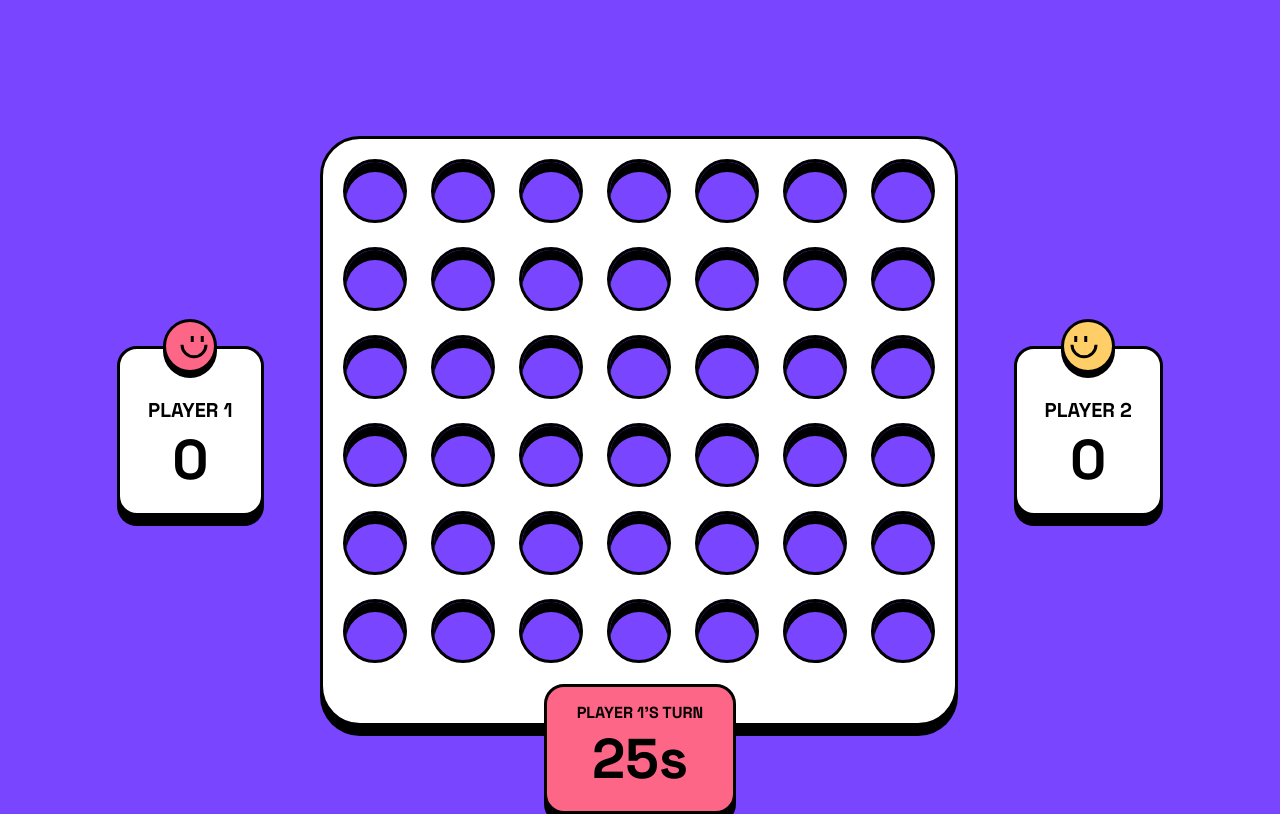
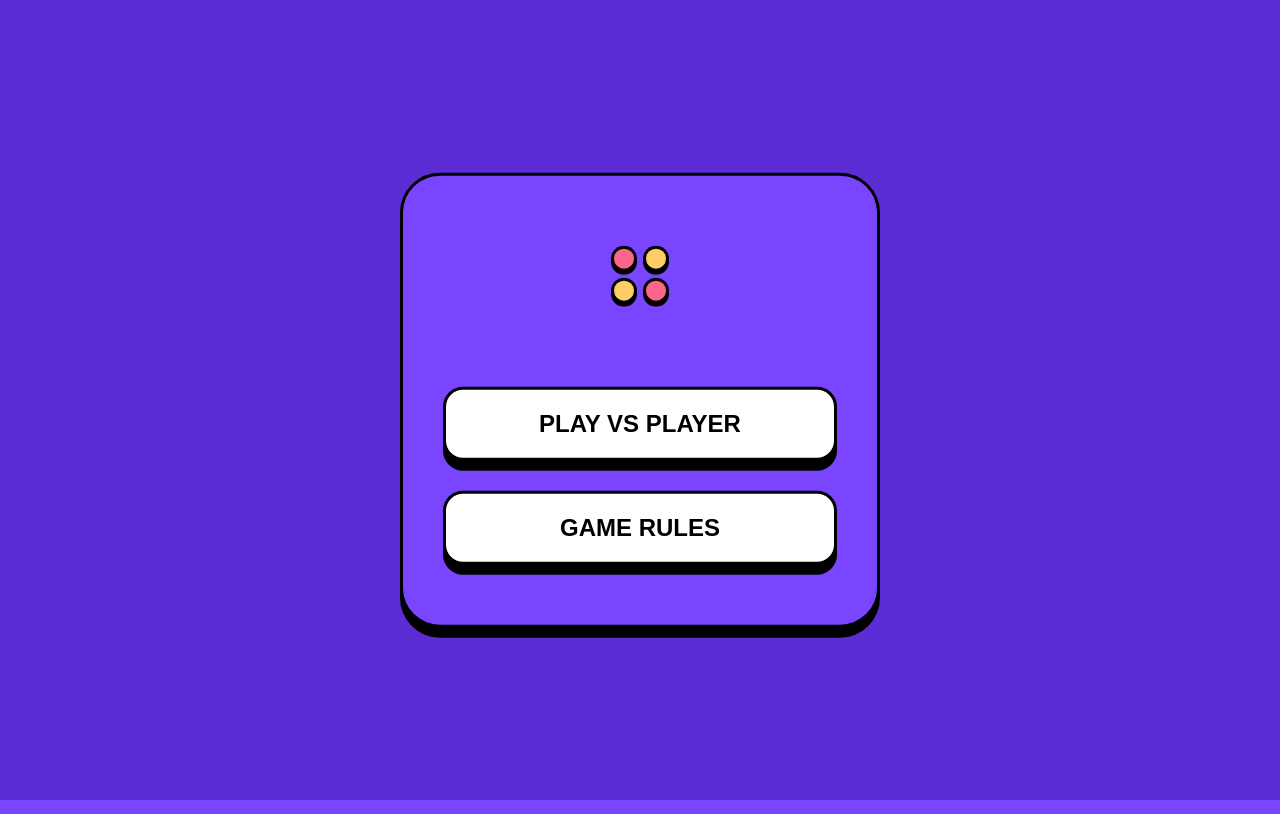
Before and after one commit to SohaybG/connect-four, a plain HTML site: page starter-code/index.html in a window 1280 px wide. Drawn offline with Linux system fonts and the light colour scheme.

Commit message:
Added Start menu

```diff
--- a/starter-code/index.html
+++ b/starter-code/index.html
@@ -11,7 +11,25 @@
   <title>Connect Four</title>
 </head>
 <body>
+  <header>
+    <div class="header__container container">
+      <button class="btn">Menu</button>
+      <img class="logo" src="./assets/images/logo.svg" alt="Game logo">
+      <button class="btn js-reset-game">Restart</button>
+    </div>
+  </header>
+
   <main>
+
+    <section id="start_menu" class="menu start-menu">
+      <div class="menu__window start-menu__window">
+        <img class="start-menu__logo logo" src="./assets/images/logo.svg" alt="Game logo">
+        <button class="menu__button js-start-game">Play vs player</button>
+        <button class="menu__button">Game rules</button>
+      </div>
+    </section>
+
+    <div class="container">
       <div class="board-buttons">
         <button class="board-button" data-column="1" aria-label="Add piece to column 1">
           <svg width="38" height="36" viewBox="0 0 38 36" xmlns="http://www.w3.org/2000/svg" xmlns:xlink="http://www.w3.org/1999/xlink"><defs><filter x="-17.2%" y="-16.4%" width="134.4%" height="156.8%" filterUnits="objectBoundingBox" id="a"><feMorphology radius="3" operator="dilate" in="SourceAlpha" result="shadowSpreadOuter1"/><feOffset dy="5" in="shadowSpreadOuter1" result="shadowOffsetOuter1"/><feComposite in="shadowOffsetOuter1" in2="SourceAlpha" operator="out" result="shadowOffsetOuter1"/><feColorMatrix values="0 0 0 0 0 0 0 0 0 0 0 0 0 0 0 0 0 0 1 0" in="shadowOffsetOuter1"/></filter><path d="m882.01 132.377 10.932-8.157a5 5 0 0 1 5.96-.015l11.068 8.172A5 5 0 0 1 912 136.4v6.6a5 5 0 0 1-5 5h-22a5 5 0 0 1-5-5v-6.616a5 5 0 0 1 2.01-4.007Z" id="b"/></defs><g transform="matrix(1 0 0 -1 -877 156)" fill="none" fill-rule="evenodd"><use fill="#000" filter="url(#a)" xlink:href="#b"/><path class="column-marker" stroke="#000" stroke-width="3" d="M895.916 121.727a6.49 6.49 0 0 1 3.877 1.271l11.068 8.173a6.5 6.5 0 0 1 2.639 5.229v6.6a6.48 6.48 0 0 1-1.904 4.596A6.48 6.48 0 0 1 907 149.5h-22a6.48 6.48 0 0 1-4.596-1.904A6.48 6.48 0 0 1 878.5 143v-6.616a6.5 6.5 0 0 1 2.613-5.21l10.932-8.157a6.49 6.49 0 0 1 3.87-1.29Z"/></g></svg>
@@ -127,6 +145,7 @@
         <p class="game-info-window__text tie-window__text"><strong>Tie</strong></p>
         <button class="btn js-reset-game">Play again</button>
       </div>
+    </div>
   </main>
 
   <script src="test-boards.js"></script>
--- a/starter-code/script.js
+++ b/starter-code/script.js
@@ -20,7 +20,6 @@ const game = {
 }
 
 generatePiecesFromBoard();
-startGame();
 
 document.querySelectorAll('.board-button').forEach(button => {
     button.addEventListener('click', function() {
@@ -30,9 +29,19 @@ document.querySelectorAll('.board-button').forEach(button => {
 });
 
 document.querySelectorAll('.js-reset-game').forEach(element => element.addEventListener('click', restartGame));
+document.querySelectorAll('.js-start-game').forEach(element => element.addEventListener('click', startGame));
 
 function startGame() {
+    dismissMenu('#start_menu');
     startTurnTimer();
+}
+
+function dismissMenu(selector) {
+    let menu = document.querySelector(selector);
+
+    if (menu) {
+        menu.classList.add('hidden');
+    }
 }
 
 function restartGame() {
--- a/starter-code/style.css
+++ b/starter-code/style.css
@@ -14,10 +14,16 @@
 body {
     --color-one: #7945FF;
     --color-two: #5C2DD5;
+    --color-three: #FD6687;
+    --color-four: #FFCE67;
     --background-color: var(--color-one);
-    --player_one-color: #FD6687;
-    --player_two-color: #FFCE67;
+    --player_one-color: var(--color-three);
+    --player_two-color: var(--color-four);
     --player-color: var(--player_one-color);
+    --container-width: 1046px;
+    --box-shadow-color: #000000;
+    --bottom-shadow: 0px 10px 0px var(--box-shadow-color);
+    --border: 3px solid #000000;
     font-family: 'SpaceGrotesk', sans-serif;
     font-weight: 500;
     margin: 0;
@@ -33,6 +39,12 @@ button {
     background-color: transparent;
     cursor: pointer;
 }
+.container {
+    max-width: var(--container-width);
+    width: calc(100% - 30px);
+    margin-left: auto;
+    margin-right: auto;
+}
 .hidden {
     display: none !important;
 }
@@ -46,6 +58,73 @@ button {
     font-weight: 700;
     line-height: 1.25;
     text-transform: uppercase;
+    transition: 300ms ease-in-out;
+}
+.btn:hover, .btn:focus, .btn:active {
+    background-color: var(--color-three);
+}
+
+
+.menu {
+    position: absolute;
+    top: 0;
+    left: 0;
+    width: 100%;
+    height: 100%;
+    z-index: 100;
+    background-color: var(--color-two);
+}
+.menu__window {
+    position: absolute;
+    top: 50%;
+    left: 50%;
+    transform: translate(-50%, -50%);
+    max-width: 480px;
+    max-height: calc(100% - 30px);
+    width: calc(100% - 30px);
+    padding: 3.125rem 2.5rem 3.75rem;
+    border: var(--border);
+    border-radius: 40px;
+    box-shadow: var(--bottom-shadow);
+}
+.menu__button {
+    display: block;
+    width: 100%;
+    padding: .83em;
+    background-color: #FFF;
+    font-size: 1.5rem;
+    font-weight: 700;
+    text-transform: uppercase;
+    border: var(--border);
+    box-shadow: var(--bottom-shadow);
+    border-radius: 20px;
+    transition: 300ms ease-in-out;
+    box-shadow: 0px 10px 0px var(--box-shadow-color);
+}
+.menu__button:not(:last-child) {
+    margin-bottom: 1.875rem;
+}
+.menu__button:hover, .menu__button:focus, .menu__button:active {
+    --box-shadow-color: var(--color-two);
+    border-color: var(--color-two);
+}
+.start-menu__window {
+    padding-top: 4.375rem;
+    background-color: var(--color-one);
+}
+.start-menu__logo {
+    display: block;
+    margin-left: auto;
+    margin-right: auto;
+    margin-bottom: 5rem;
+}
+
+.header__container {
+    display: flex;
+    justify-content: space-between;
+    align-items: center;
+    max-width: 632px;
+    margin-top: 3.25rem;
 }
 .board, .board-background {
     display: grid;
@@ -60,9 +139,9 @@ button {
     padding: 1.25rem;
     padding-bottom: 3.75rem;
     background-color: #FFFFFF;
-    border: 3px solid #000000;
+    border: var(--border);
     border-radius: 40px;
-    box-shadow: 0px 10px 0px #000000;
+    box-shadow: var(--bottom-shadow);
     /* position: relative;
     z-index: 0; */
 }
@@ -81,9 +160,6 @@ button {
 .something {
     display: flex;
     align-items: center;
-    width: fit-content;
-    margin-left: auto;
-    margin-right: auto;
 }
 .board-wrapper {
     position: relative;
@@ -96,7 +172,7 @@ button {
     height: 64px;
     background-color: var(--background-color);
     border-radius: 50%;
-    border: 3px solid #000000;
+    border: var(--border);
     box-shadow: inset 0 10px #000000;
 }
 .board {
@@ -178,8 +254,8 @@ button {
     margin-top: -2.625rem;
     margin-left: auto;
     margin-right: auto;
-    border: 3px solid #000000;
-    box-shadow: 0px 10px 0px #000000;
+    border: var(--border);
+    box-shadow: var(--bottom-shadow);
     text-align: center;
     border-radius: 1.25rem;
     font-weight: 700;
@@ -238,7 +314,6 @@ button {
     justify-content: center;
     align-items: center;
     gap: 12px;
-    margin-top: 60px;
 }
 .column-marker {
     fill: var(--player-color);
```
Lines whose indentation alone changed are shown as unchanged.
